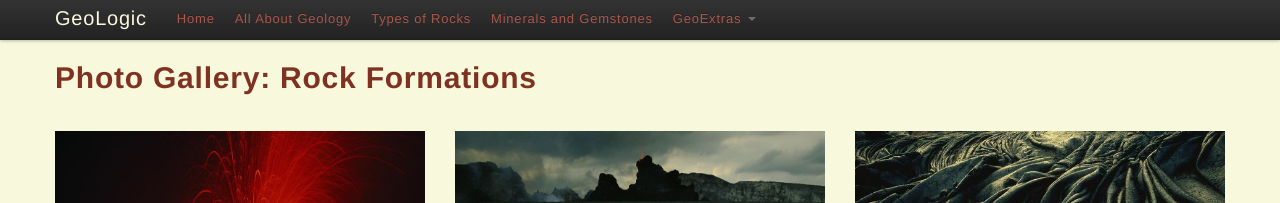
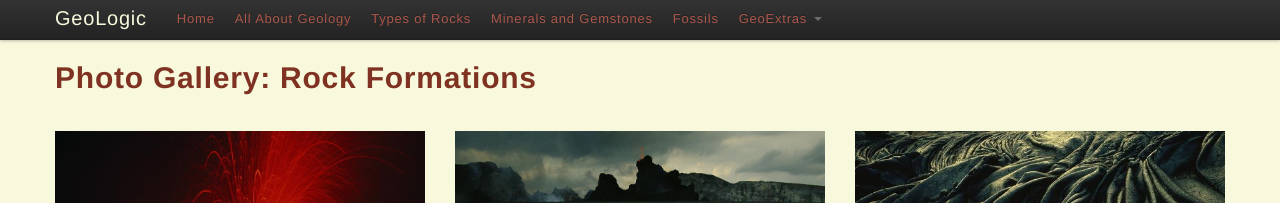
Before and after one commit to beat0090/large-data-website, a Jekyll site: the page gallery.html, which Jekyll copies as it is, in a window 1280 px wide. Shown: the top 203 px of the page. Built offline with Jekyll 4.4.1, drawn with Linux system fonts in a browser that asks for light colours; nearby versions of some CDN libraries.

Commit message:
added gallery

```diff
--- a/gallery.html
+++ b/gallery.html
@@ -4,8 +4,10 @@
 <meta charset="UTF-8">
 <title>Gallery</title>
     <meta name="viewport" content="width=device-width, initial-scale=1.0">
-    <meta name="description" content="Starter files for implementing Twitter Bootstrap's Carousel -- using Bootstrap version 2.0.4">
     <meta name="author" content="David Cochran for webdesign.tutsplus.com">
+	<meta name="handheldfriendly" content="true">
+	<meta name="mobileoptimized" content="240">
+	<meta name="viewport" content="width=device-width;initial-scale=1">
 
     <!-- Le styles -->
     <link href="css/bootstrap.css" rel="stylesheet">
@@ -20,6 +22,12 @@
 </head>
 
 <body>
+
+  	<ul class="skiplinks">
+		<li><a href="#main">Skip to primary content</a></li> <!--add id's to the content-->
+		<li><a href="#complementary">Skip to secondary content</a></li>
+		<li><a href="#navigation">Skip to navigation</a></li>
+	</ul>
 
 
    <div class="navbar navbar-fixed-top">
@@ -37,14 +45,15 @@
               <li><a href="about.html">All About Geology</a></li>
 			  <li><a href="rocks.html">Types of Rocks</a></li>
               <li><a href="mineralsandgemstones.html">Minerals and Gemstones</a></li>
+			  <li><a href="fossils.html">Fossils</a></li>
               <li class="dropdown">
                 <a href="#" class="dropdown-toggle" data-toggle="dropdown">
                       GeoExtras
                       <b class="caret"></b>
                 </a>
                 <ul class="dropdown-menu">
-                  <li class="active"><a href="gallery.html">Gallery</a></li>
-				   <li><a href="fossils.html">Fossils</a></li>
+                  <li class="active"><a href="gallery.html">Rock Gallery</a></li>
+				   <li><a href="gem-gallery.html">Gemstone Gallery</a></li>
                   <li><a href="funfacts.html">Fun Facts</a></li>
                 </ul>
               </li><!-- dropdown -->
```
